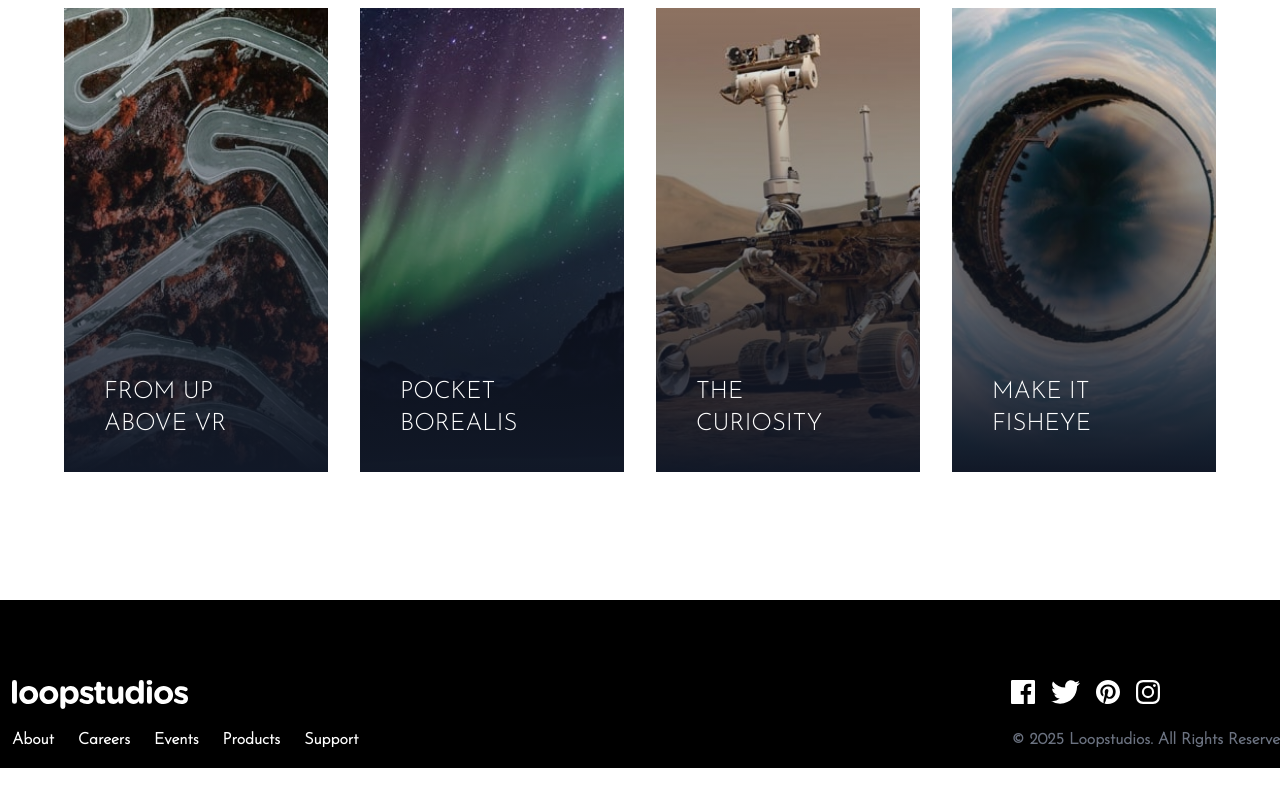
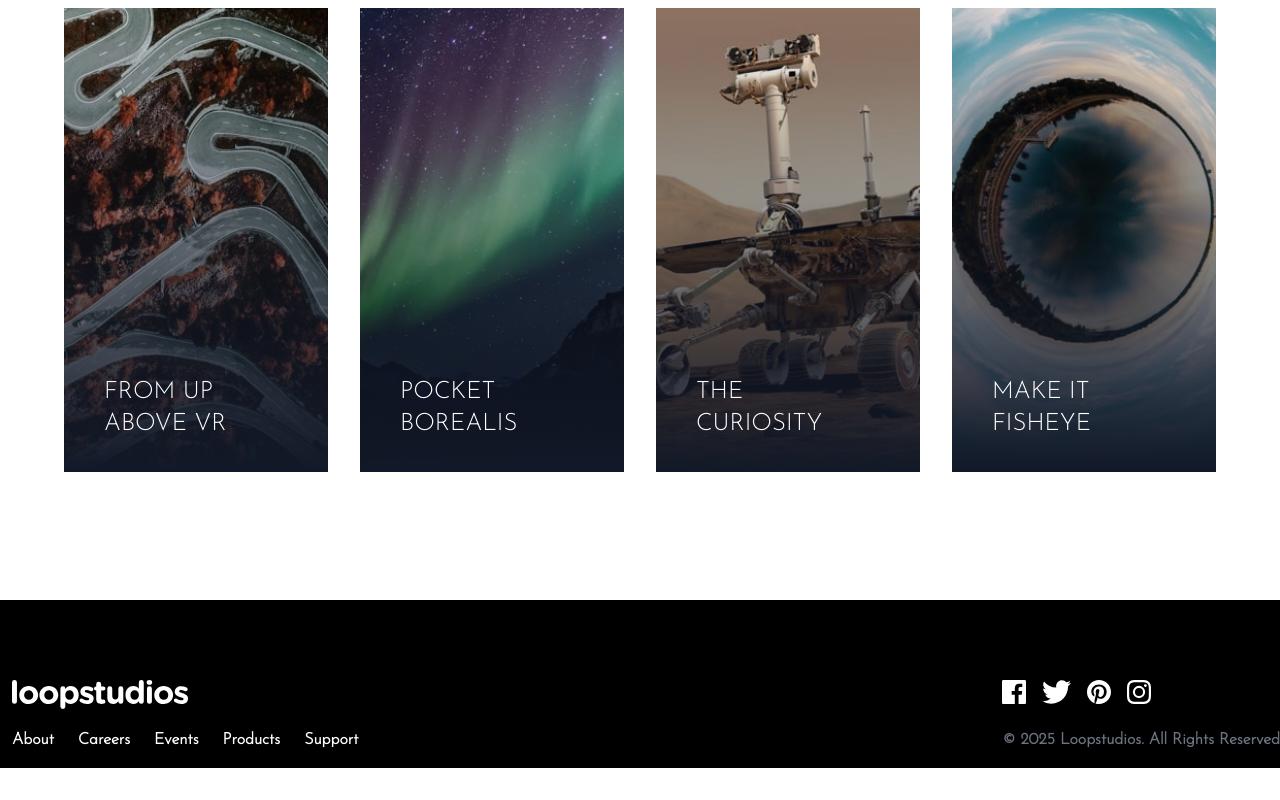
Before and after one commit to scottpeat/tailwind-loopstudios, a website: page index.html in a window 1280 px wide. Shown: the part 2036-2836 px from the top of the page. Drawn offline with Linux system fonts and the light colour scheme.

Commit message:
Finished working on footer now working on hamburger menu

```diff
--- a/index.html
+++ b/index.html
@@ -357,7 +357,7 @@
           </div>
           <!-- Copyright -->
           <div class="font-bold">
-            &copy; 2025 Loopstudios. All Rights Reserve
+            &copy; 2025 Loopstudios. All Rights Reserved
           </div>
         </div>
       </div>
```
